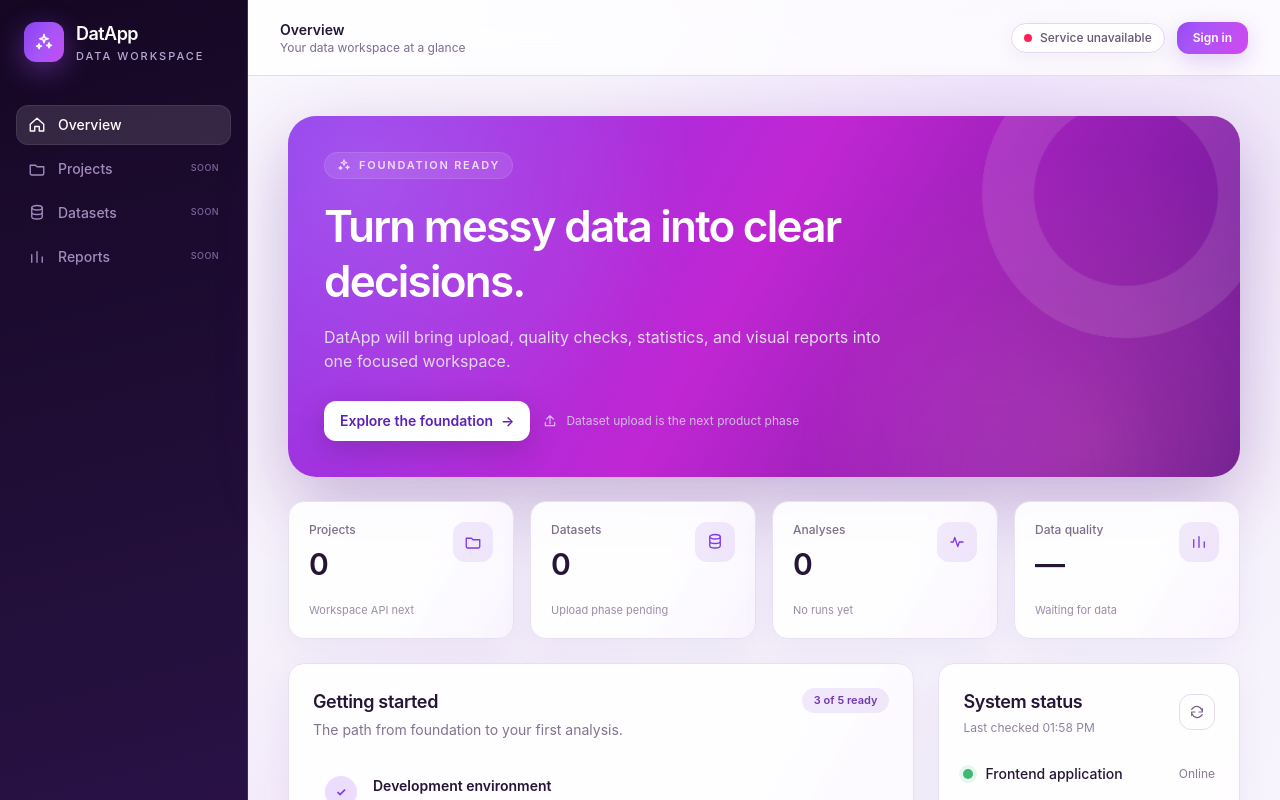
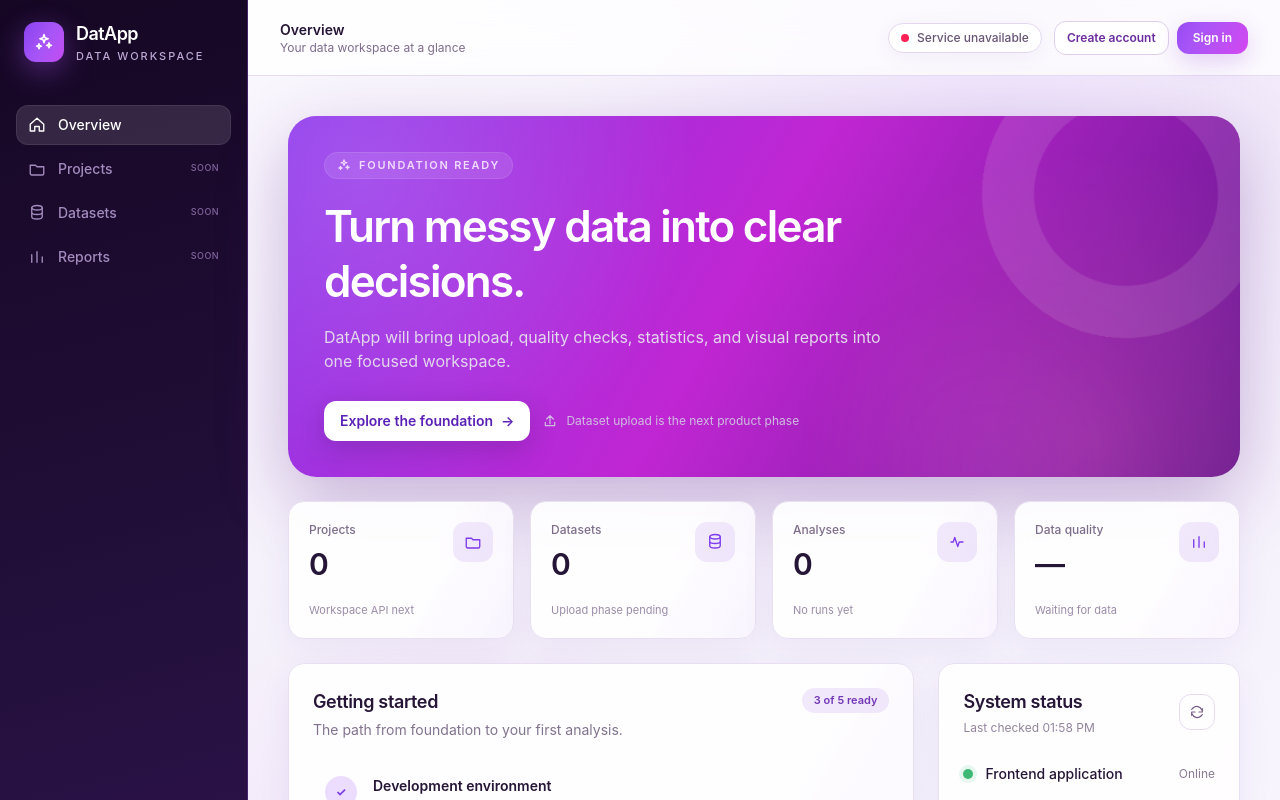
Before and after one commit to yunopo42/DatApp, a React (Vite) app in the folder frontend/: page / in a window 1280 px wide. Shown: the top 800 px of the page. Built offline with nearby package versions, Linux system fonts and the light colour scheme; no server answers.

Commit message:
fix: expose account registration flow

```diff
--- a/frontend/src/App.tsx
+++ b/frontend/src/App.tsx
@@ -1,6 +1,6 @@
 import { useEffect, useState } from 'react'
 
-import { AuthDialog } from './auth/AuthDialog'
+import { AuthDialog, type AuthMode } from './auth/AuthDialog'
 import { useAuth } from './auth/useAuth'
 
 type ServiceStatus = 'checking' | 'ready' | 'unavailable'
@@ -96,6 +96,12 @@ function App() {
   const [serviceStatus, setServiceStatus] = useState<ServiceStatus>('checking')
   const [lastChecked, setLastChecked] = useState<string>('Checking now')
   const [authDialogOpen, setAuthDialogOpen] = useState(false)
+  const [authDialogMode, setAuthDialogMode] = useState<AuthMode>('sign-in')
+
+  function openAuthDialog(mode: AuthMode) {
+    setAuthDialogMode(mode)
+    setAuthDialogOpen(true)
+  }
 
   useEffect(() => {
     let active = true
@@ -212,10 +218,19 @@ function App() {
               {isReady ? 'Systems online' : serviceStatus === 'checking' ? 'Checking systems' : 'Service unavailable'}
             </div>
             {user === null ? (
+              <div className="flex items-center gap-2">
                 <button
                   type="button"
                   disabled={!configured || loading}
-                onClick={() => setAuthDialogOpen(true)}
+                  onClick={() => openAuthDialog('sign-up')}
+                  className="rounded-xl border border-[#ddcfeb] bg-white px-3 py-2 text-xs font-semibold text-[#6b2ca0] transition hover:border-[#b989e2] hover:bg-[#faf6ff] disabled:cursor-not-allowed disabled:opacity-55"
+                >
+                  Create account
+                </button>
+                <button
+                  type="button"
+                  disabled={!configured || loading}
+                  onClick={() => openAuthDialog('sign-in')}
                   className="ai-button rounded-xl px-4 py-2 text-xs font-semibold text-white shadow-[0_8px_24px_rgba(126,34,206,0.2)] disabled:cursor-not-allowed disabled:opacity-55"
                 >
                   {loading
@@ -224,6 +239,7 @@ function App() {
                       ? 'Sign in'
                       : 'Auth setup pending'}
                 </button>
+              </div>
             ) : (
               <div className="flex items-center gap-2">
                 <span className="hidden max-w-48 truncate text-xs font-medium text-[#665575] md:block">
@@ -362,6 +378,8 @@ function App() {
       </main>
       <AuthDialog
         open={authDialogOpen}
+        mode={authDialogMode}
+        onModeChange={setAuthDialogMode}
         onClose={() => setAuthDialogOpen(false)}
       />
     </div>
--- a/frontend/src/auth/AuthDialog.tsx
+++ b/frontend/src/auth/AuthDialog.tsx
@@ -2,17 +2,20 @@ import { useState, type FormEvent } from 'react'
 
 import { useAuth } from './useAuth'
 
-type AuthMode = 'sign-in' | 'sign-up'
+export type AuthMode = 'sign-in' | 'sign-up'
 
 export function AuthDialog({
   open,
+  mode,
+  onModeChange,
   onClose,
 }: {
   open: boolean
+  mode: AuthMode
+  onModeChange: (mode: AuthMode) => void
   onClose: () => void
 }) {
   const { signIn, signUp } = useAuth()
-  const [mode, setMode] = useState<AuthMode>('sign-in')
   const [email, setEmail] = useState('')
   const [password, setPassword] = useState('')
   const [displayName, setDisplayName] = useState('')
@@ -46,7 +49,7 @@ export function AuthDialog({
   }
 
   function switchMode(nextMode: AuthMode) {
-    setMode(nextMode)
+    onModeChange(nextMode)
     setMessage(null)
   }
 
```
Lines whose indentation alone changed are shown as unchanged.
